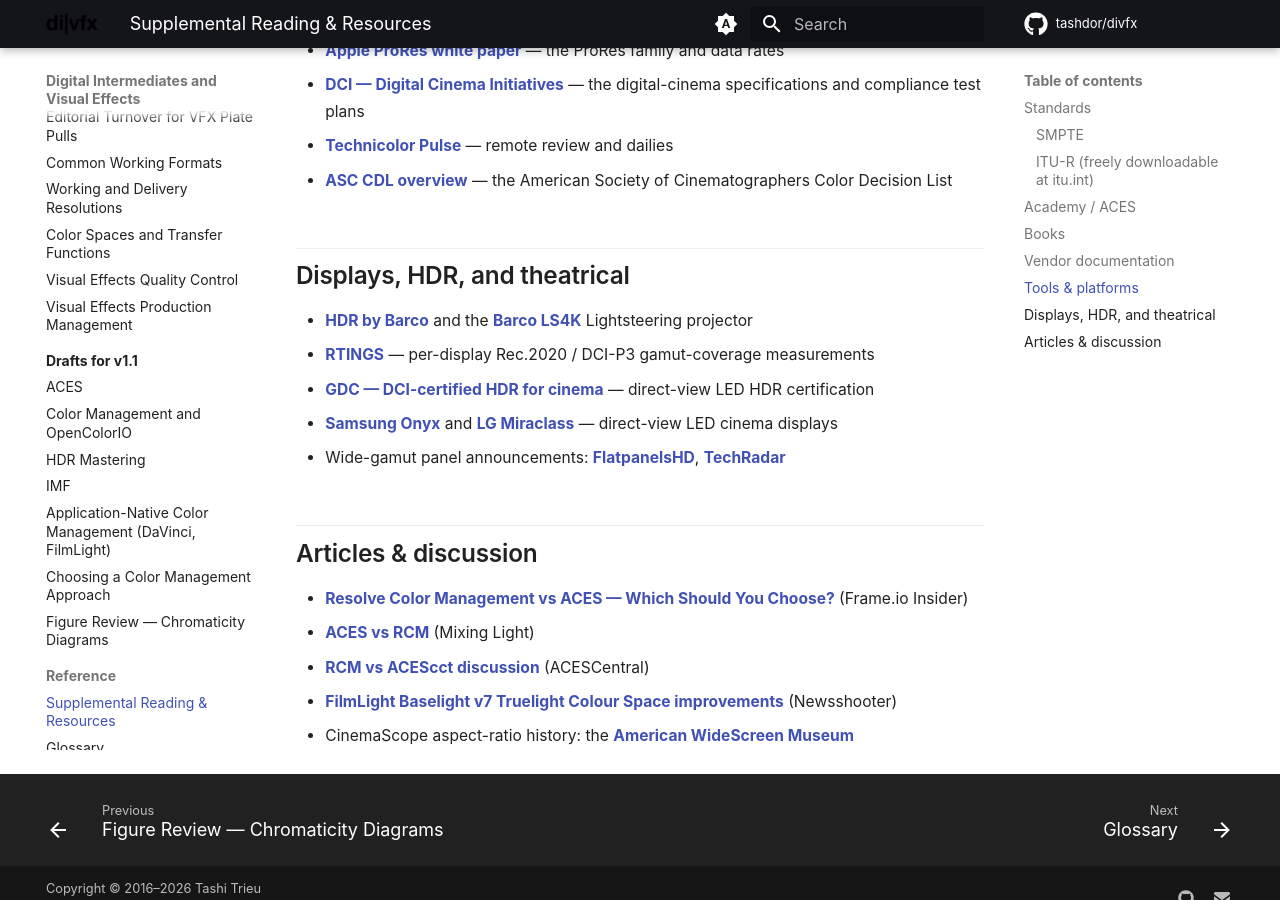
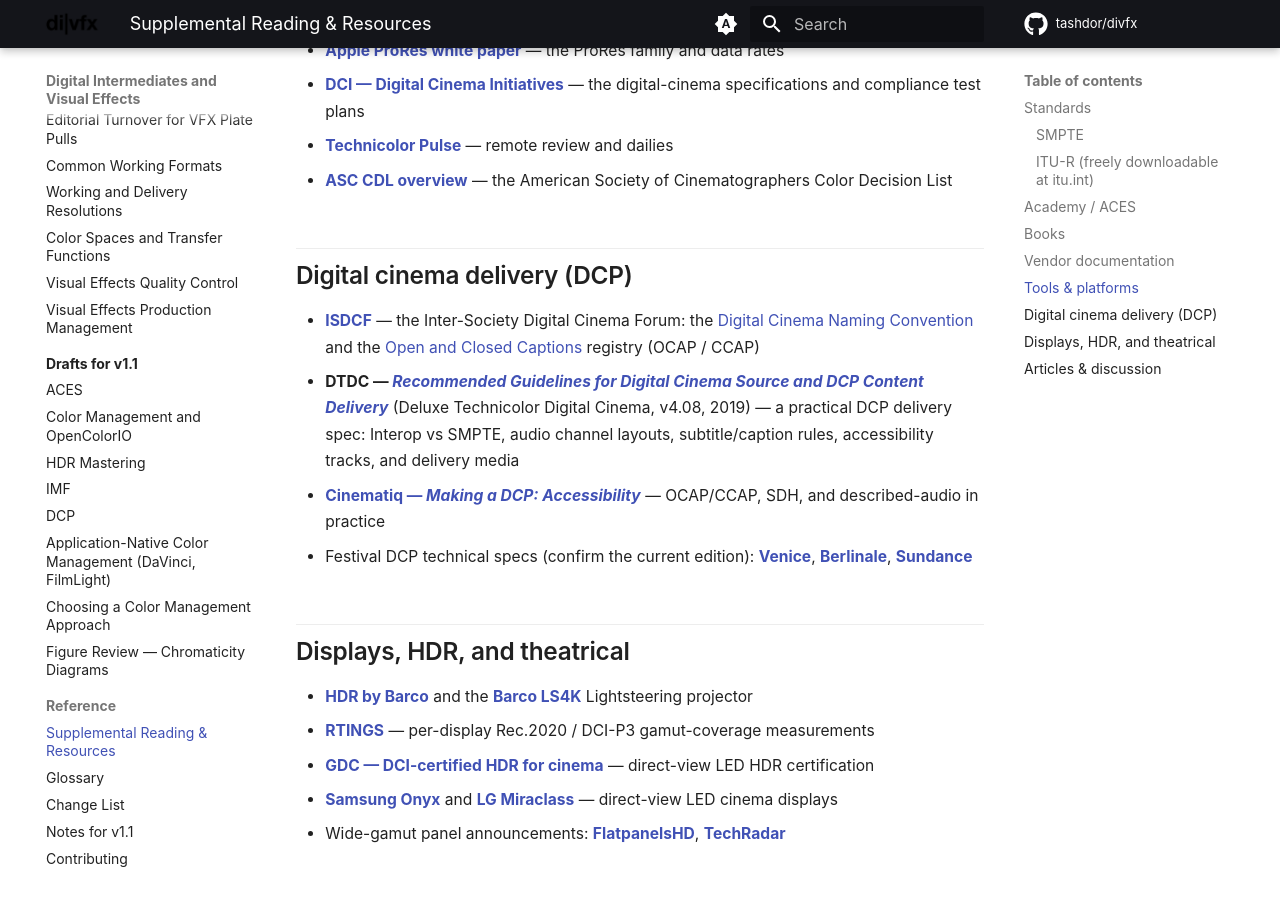
Before and after one commit to tashdor/divfx, an MkDocs documentation site: the page built from docs/resources.md, in a window 1280 px wide and 900 px high, scrolled down 2781 px. Built offline with MkDocs 1.6.1 and Material for MkDocs 9.7.7, drawn with Linux system fonts in a browser that asks for light colours; comment, search, counter and statistics services are not loaded; the version menu is left out.

Commit message:
Add DCP draft chapter (festival-era: accessibility, encryption, delivery, QC)
New docs/drafts/dcp.md, modeled on the IMF chapter:
- Package structure (JPEG 2000 X'Y'Z', PCM, timed text) and Interop vs SMPTE DCP
- Encrypted vs unencrypted + KDM logistics; why festivals prefer unencrypted
- Accessibility: OCAP vs CCAP captions, SDH, described audio (VI-N) and HI tracks
- Delivery: CRU/USB/SSD physical media, Aspera/portal electronic delivery, ISDCF DCNC naming
- QC on a real cinema server (what a desktop player can't catch)
- Cited to DTDC delivery guidelines, SMPTE 428/429, ISDCF, DCI, and 2024 festival specs
- Wired into nav + drafts index; new sources added to the resources page

Co-Authored-By: Claude Opus 4.8 <noreply@anthropic.com>

```diff
--- a/docs/resources.md
+++ b/docs/resources.md
@@ -65,6 +65,13 @@ SMPTE standards are published through the [SMPTE standards portal](https://www.s
 - **[Technicolor Pulse](https://pulse.technicolor.com/)** — remote review and dailies
 - **[ASC CDL overview](https://en.wikipedia.org/wiki/ASC_CDL)** — the American Society of Cinematographers Color Decision List
 
+## Digital cinema delivery (DCP)
+
+- **[ISDCF](https://registry-page.isdcf.com/)** — the Inter-Society Digital Cinema Forum: the [Digital Cinema Naming Convention](https://registry-page.isdcf.com/) and the [Open and Closed Captions](https://registry-page.isdcf.com/openandclosedcaptions/) registry (OCAP / CCAP)
+- **DTDC — [*Recommended Guidelines for Digital Cinema Source and DCP Content Delivery*](https://www.bydeluxe.com/)** (Deluxe Technicolor Digital Cinema, v4.08, 2019) — a practical DCP delivery spec: Interop vs SMPTE, audio channel layouts, subtitle/caption rules, accessibility tracks, and delivery media
+- **[Cinematiq — *Making a DCP: Accessibility*](https://www.cinematiq.com/posts/things-to-consider-before-making-a-dcp-accessibility)** — OCAP/CCAP, SDH, and described-audio in practice
+- Festival DCP technical specs (confirm the current edition): **[Venice](https://static.labiennale.org/files/cinema/2024/Documenti/specs-dcp-2024.pdf)**, **[Berlinale](https://www.berlinale.de/en/film-entry/technical-specifications/festival-media.html)**, **[Sundance](https://www.sundance.org/wp-content/uploads/2022/11/Technical-Specifications-For-Festival-Presentation.pdf)**
+
 ## Displays, HDR, and theatrical
 
 - **[HDR by Barco](https://www.barco.com/en/solutions/cinema/hdr-by-barco)** and the **[Barco LS4K](https://www.barco.com/en/product/ls4k)** Lightsteering projector
--- a/mkdocs.yml
+++ b/mkdocs.yml
@@ -117,6 +117,7 @@ nav:
       - Color Management and OpenColorIO: drafts/color-management.md
       - HDR Mastering: drafts/hdr.md
       - IMF: drafts/imf.md
+      - DCP: drafts/dcp.md
       - Application-Native Color Management (DaVinci, FilmLight): drafts/application-native-color-management.md
       - Choosing a Color Management Approach: drafts/color-management-comparison.md
       - Figure Review — Chromaticity Diagrams: drafts/figure-review.md
```
Also changed, not shown: docs/drafts/dcp.md (added, +84 -0 lines), docs/drafts/index.md (+1 -0 lines).
